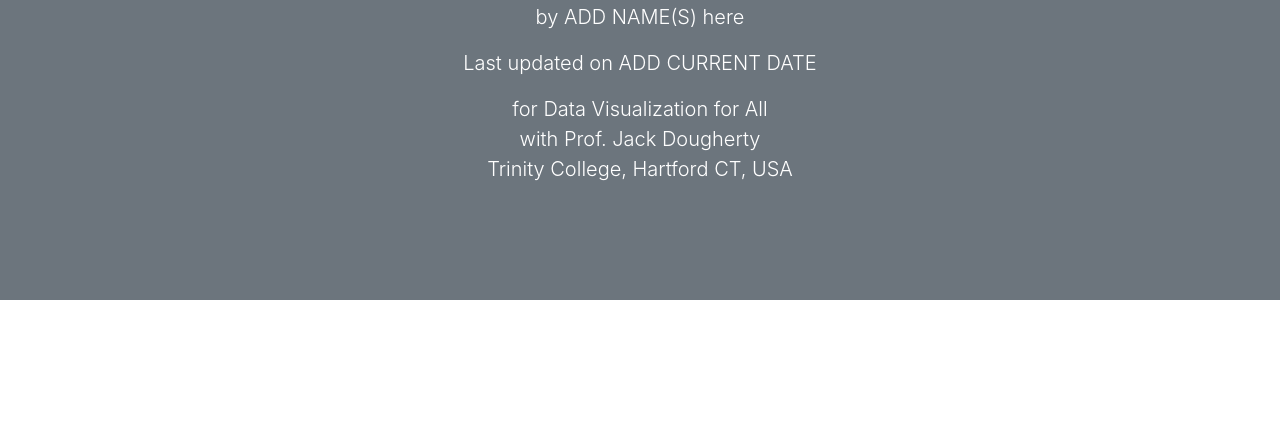
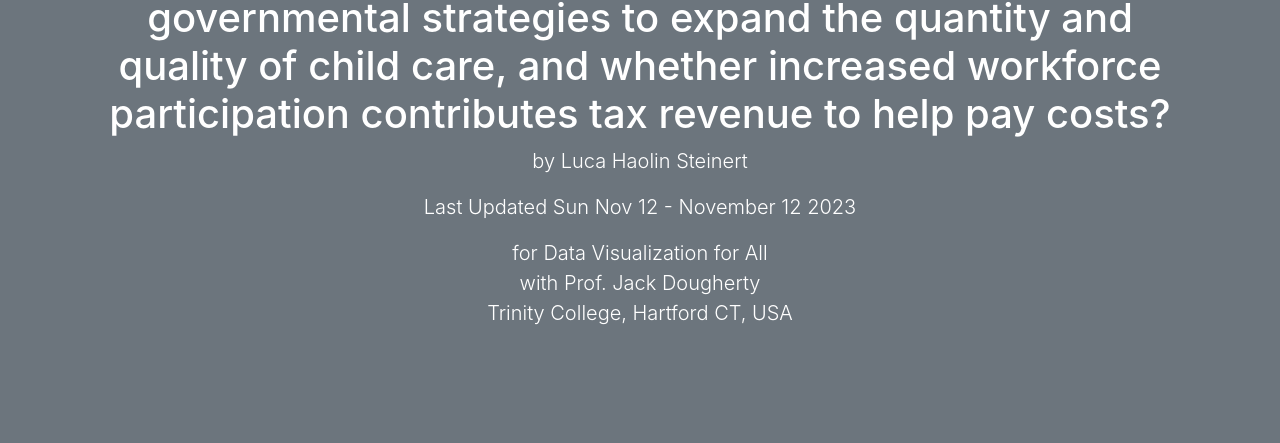
Before and after one commit to Looccah/luca-quiz10, a plain HTML site: page index.html in a window 1280 px wide. Shown: the part 210-653 px from the top of the page. Drawn offline with nearby package versions, Linux system fonts and the light colour scheme.

Commit message:
Update index.html

```diff
--- a/index.html
+++ b/index.html
@@ -53,9 +53,9 @@
 
   <header class="bg-secondary text-white">
     <div class="container text-center">
-      <h1>ADD TITLE here</h1>
-      <p class="lead">by ADD NAME(S) here</p>
-      <p class="lead">Last updated on ADD CURRENT DATE</p>
+      <h1>What lessons can Connecticut learn from other governmental strategies to expand the quantity and quality of child care, and whether increased workforce participation contributes tax revenue to help pay costs?</h1>
+      <p class="lead">by Luca Haolin Steinert</p>
+      <p class="lead">Last Updated Sun Nov 12 - November 12 2023</p>
       <p class="lead">for Data Visualization for All</br>with Prof. Jack Dougherty</br>Trinity College, Hartford CT, USA</p>
     </div>
   </header>
```
